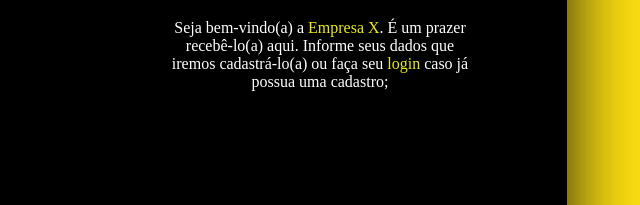
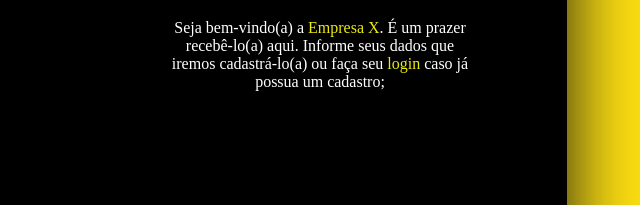
Before and after one commit to Gabriel-Matias07/tela-de-login-html-css, a plain HTML site: page index.html in a window 1280 px wide. Shown: the part 413-618 px from the top of the page, 623-1263 px from the left. Drawn offline with Linux system fonts and the light colour scheme.

Commit message:
correções

```diff
--- a/index.html
+++ b/index.html
@@ -41,13 +41,13 @@
             </div>
 
             <div class="box-sign-in">
-                <span>Já possui uma conta?</span> <span><a href="#">Entrar</a></span>
+                <span>Já possui  uma conta?</span> <span><a href="#">Entrar</a></span>
             </div>
 
             <div class="box-welcome-message">
 
                 <h1>Feliz em te ver!</h1>
-                <p>Seja bem-vindo(a) a <a class="markup-text" href="#">Empresa X</a>. É um prazer recebê-lo(a) aqui. Informe seus dados que iremos cadastrá-lo(a) ou faça seu <a class="markup-text" href="#">login</a> caso já possua uma cadastro;</p>
+                <p>Seja bem-vindo(a) a <a class="markup-text" href="#">Empresa X</a>. É um prazer recebê-lo(a) aqui. Informe seus dados que iremos cadastrá-lo(a) ou faça seu <a class="markup-text" href="#">login</a> caso já possua um cadastro;</p>
 
             </div>
 
```
